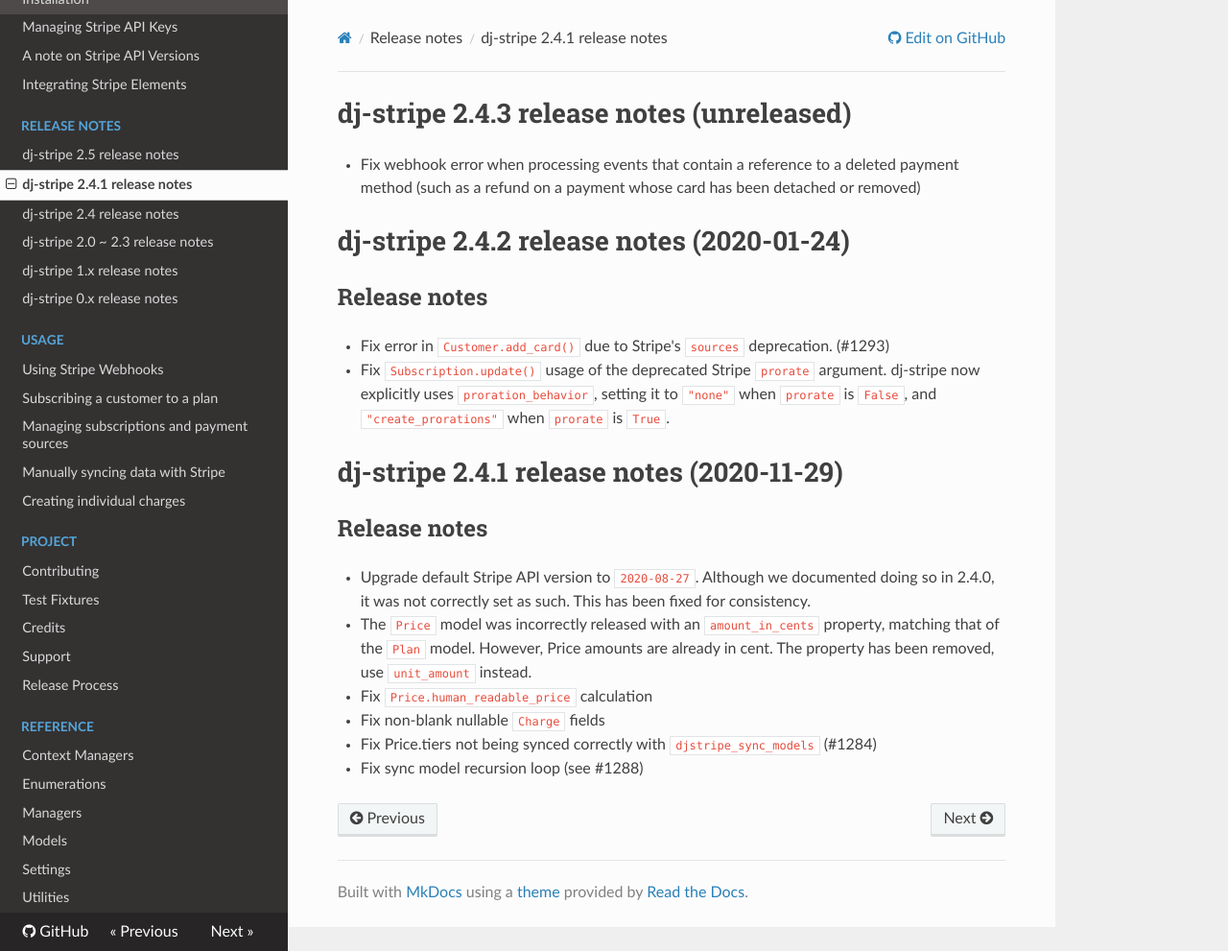
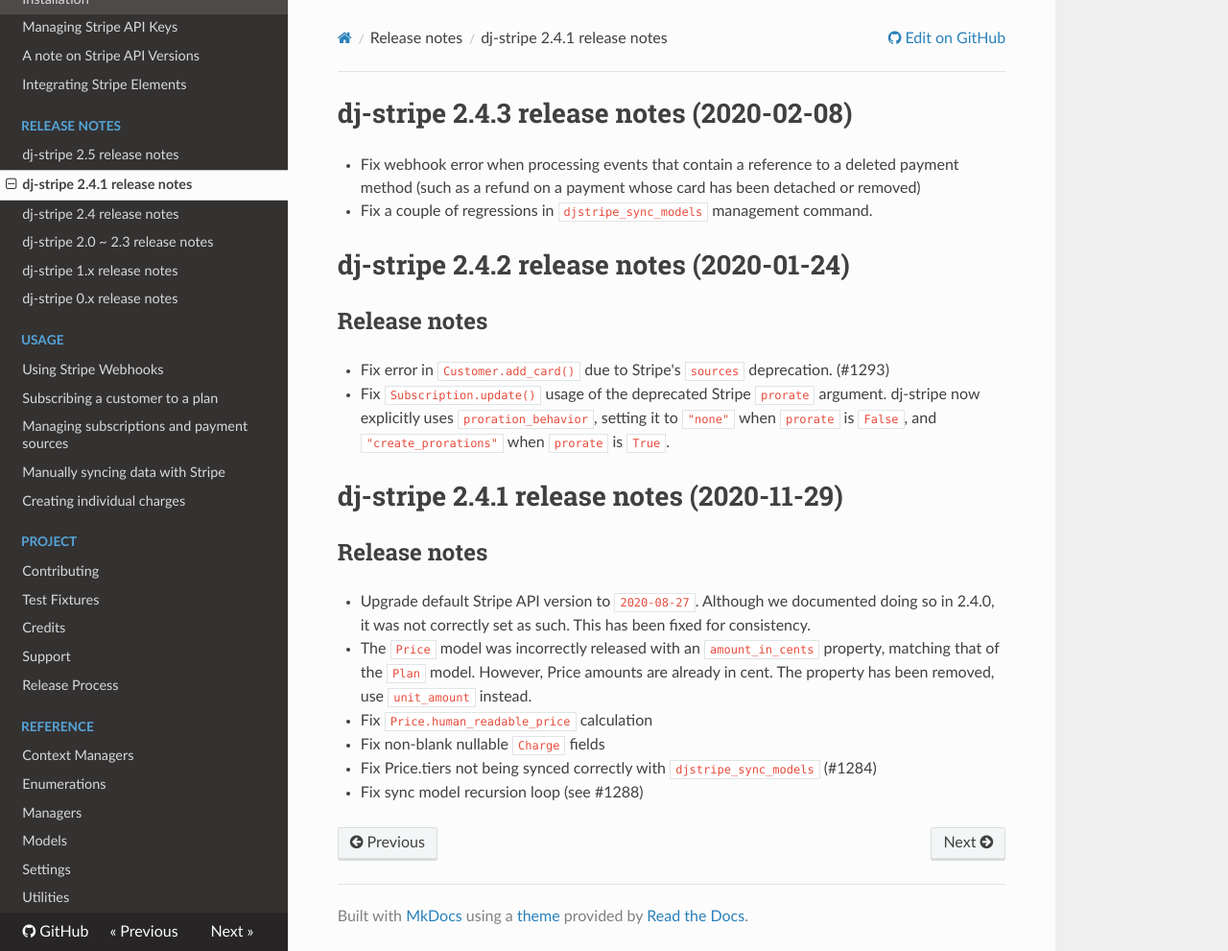
Before and after one commit to dj-stripe/dj-stripe, an MkDocs documentation site: the page built from docs/history/2_4_x.md, in a window 1280 px wide and 991 px high. Shown: the whole window at 96% size. Built offline with MkDocs 1.6.1, drawn with Linux system fonts in a browser that asks for light colours; nearby versions of some CDN libraries.

Commit message:
Release 2.4.3

```diff
--- a/docs/history/2_4_x.md
+++ b/docs/history/2_4_x.md
@@ -1,8 +1,9 @@
-# dj-stripe 2.4.3 release notes (unreleased)
+# dj-stripe 2.4.3 release notes (2020-02-08)
 
 -   Fix webhook error when processing events that contain a reference to a deleted
     payment method (such as a refund on a payment whose card has been detached or
     removed)
+-   Fix a couple of regressions in `djstripe_sync_models` management command.
 
 # dj-stripe 2.4.2 release notes (2020-01-24)
 
--- a/pyproject.toml
+++ b/pyproject.toml
@@ -1,6 +1,6 @@
 [tool.poetry]
 name = "dj-stripe"
-version = "2.4.2"
+version = "2.4.3"
 description = "Django + Stripe made easy"
 license = "MIT"
 authors = [
```
